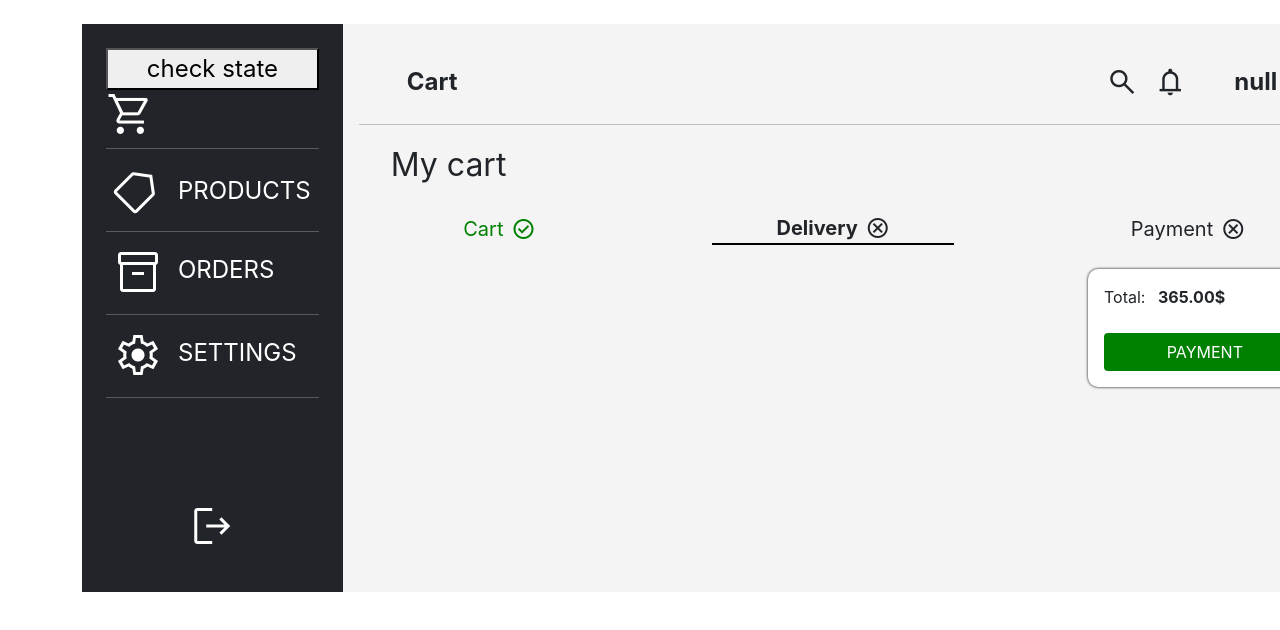
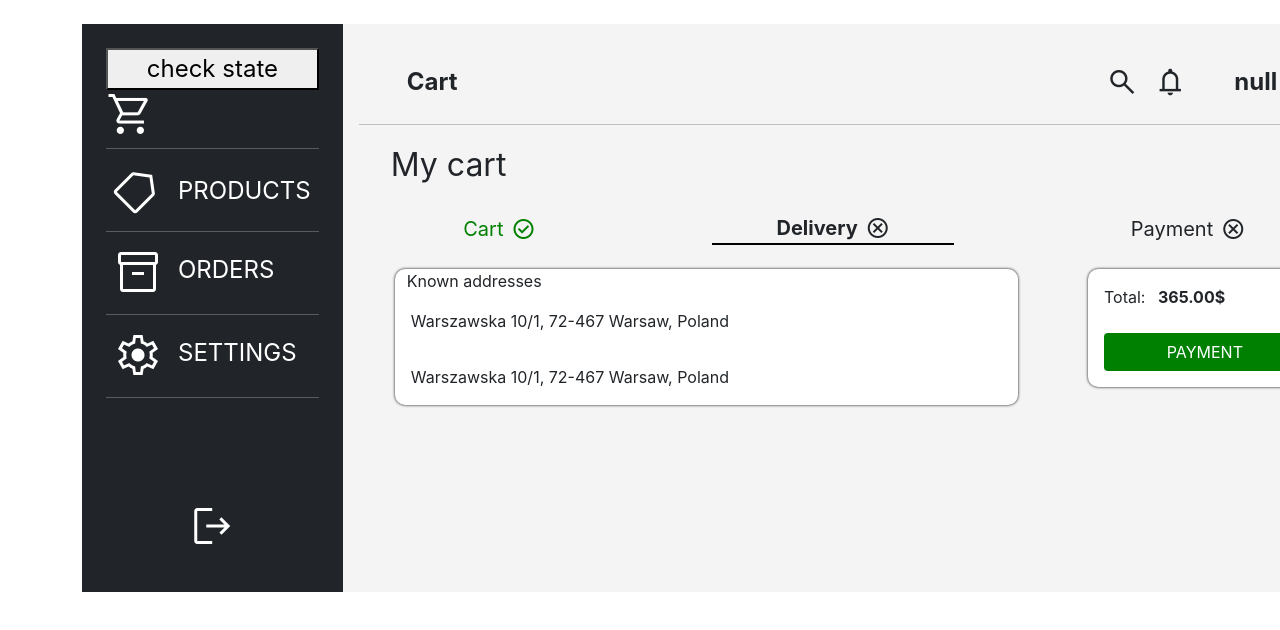
Before and after one commit to Robert-Michalski/Microservices-with-spring-cloud, a React (Create React App) app in the folder orderms/: page /cart in a window 1280 px wide. Both pictures are taken after a click on the button "DELIVERY". Shown: the top 630 px of the page. Built offline with nearby package versions, Linux system fonts and the light colour scheme; no server answers.

Commit message:
add initial address in delivery view

```diff
--- a/orderms/src/components/Cart.js
+++ b/orderms/src/components/Cart.js
@@ -9,7 +9,13 @@ function Cart() {
   const appState = useContext(StateContext)
   const [state, setState] = useImmer({
     shoppingCart: [],
-    showing: "cart"
+    showing: "cart",
+    addressToDeliver: {
+      address: "",
+      city: "",
+      country: "",
+      postalCode: ""
+    }
   })
 
   useEffect(() => {
@@ -39,6 +45,13 @@ function Cart() {
       })
     }
   }
+
+  function updateAddressToDeliver(address) {
+    setState(draft => {
+      draft.addressToDeliver = address
+    })
+  }
+
   return (
     <div className="col-11 mx-auto p-3 mt-4 bg-gray">
       <div className="d-flex orders-top p-4 align-items-center">
@@ -48,7 +61,7 @@ function Cart() {
         <div className="ms-5">{appState.user.firstName + " " + appState.user.lastName}</div>
       </div>
       <hr />
-      <div className="container p-3 d-flex flex-column">{state.showing === "cart" ? <CartView shoppingCart={state.shoppingCart} nextView={nextStep} /> : state.showing === "delivery" ? <DeliveryView shoppingCart={state.shoppingCart} nextView={nextStep} /> : "payment"}</div>
+      <div className="container p-3 d-flex flex-column">{state.showing === "cart" ? <CartView shoppingCart={state.shoppingCart} nextView={nextStep} /> : state.showing === "delivery" ? <DeliveryView shoppingCart={state.shoppingCart} nextView={nextStep} updateAddress={updateAddressToDeliver} /> : "payment"}</div>
     </div>
   )
 }
--- a/orderms/src/components/DeliveryView.js
+++ b/orderms/src/components/DeliveryView.js
@@ -1,5 +1,15 @@
-import ProductView from "./ProductView"
+import Axios from "axios"
+import { useState } from "react"
 function DeliveryView(props) {
+  const [address, setAddress] = useState([
+    {
+      address: "Warszawska 10/1",
+      city: "Warsaw",
+      country: "Poland",
+      postalCode: "72-467"
+    }
+  ])
+
   return (
     <>
       <div className="d-flex align-items-center">
@@ -20,12 +30,19 @@ function DeliveryView(props) {
         </div>
       </div>
       <div className="d-flex container mt-4">
+        <div className="bg-white row ms-2 orders col-8">
+          <div className="col-sm">Known addresses</div>
+          <div className="w-100"></div>
+          <div className="col-sm text-right cart-product">Warszawska 10/1, 72-467 Warsaw, Poland</div>
+          <div className="w-100"></div>
+          <div className="col-sm text-right cart-product">Warszawska 10/1, 72-467 Warsaw, Poland</div>
+        </div>
         <div className="ms-auto col-3">
           <div className="bg-white d-flex flex-column orders p-3">
             <div>
               Total: <span className="fw-bold ms-2">365.00$</span>
             </div>
-            <div className="">
+            <div>
               <button className="btn bg-green fc-white col-12 mt-4" onClick={props.nextView}>
                 PAYMENT
               </button>
```
